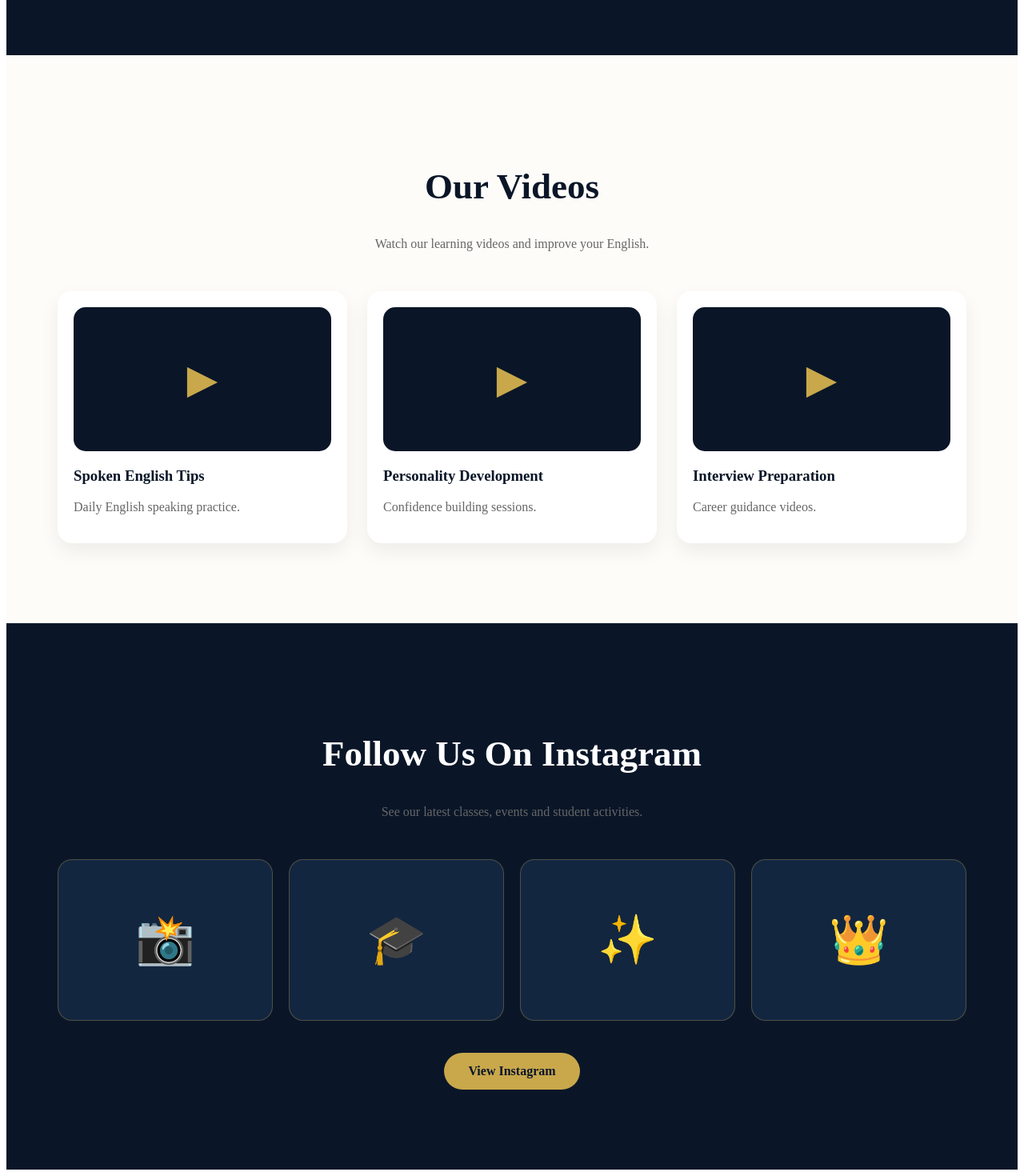
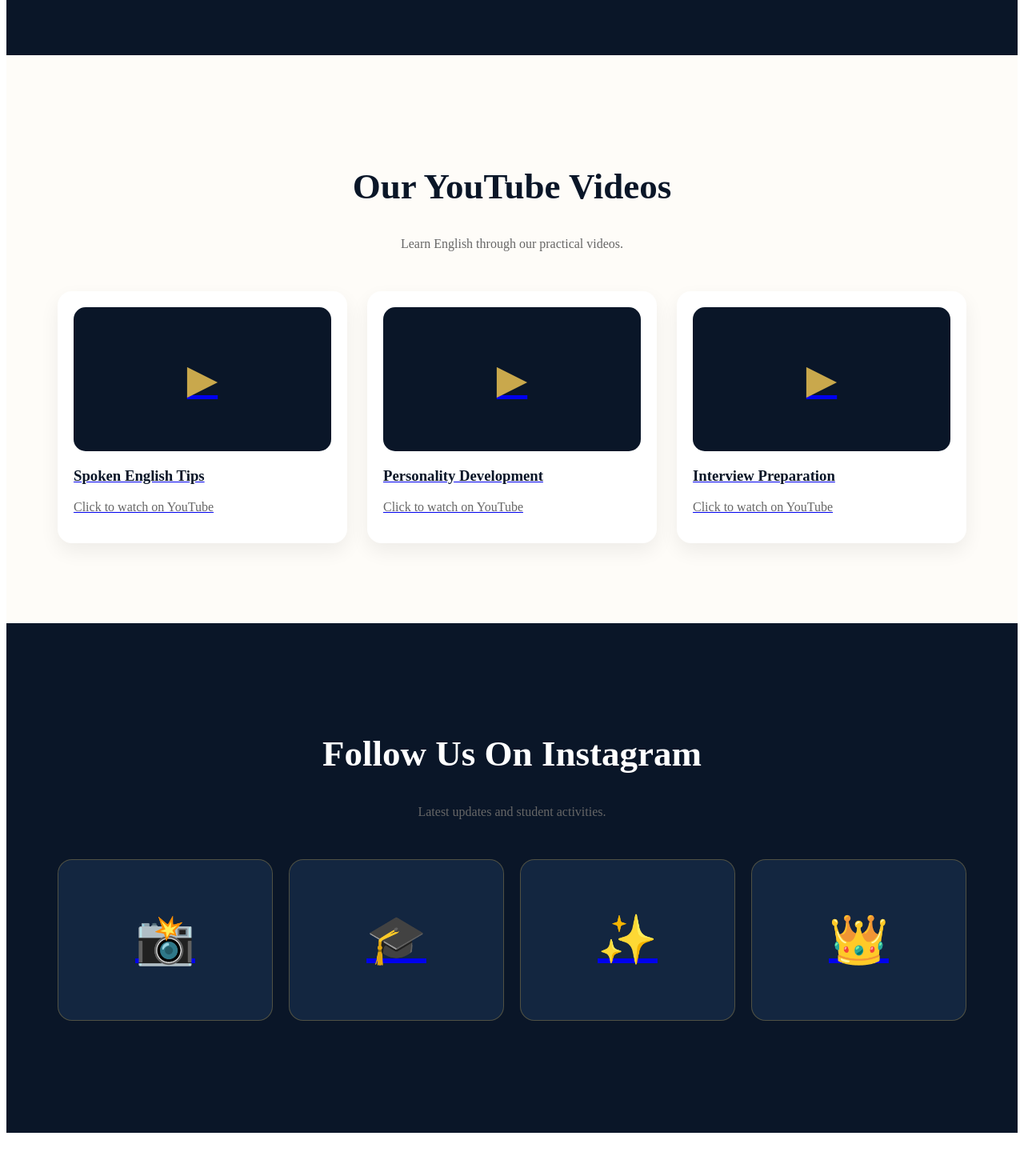
Before and after one commit to vinita4556/royal-gurukul, a React (Vite) app in the folder royal-gurukul/: page / in a window 1280 px wide. Shown: the part 3268-4738 px from the top of the page at 80% size. After the commit the page ends 4692 px from the top, so only its background shows below. Built offline with nearby package versions, Linux system fonts and the light colour scheme.

Commit message:
added youtube and instagram links

```diff
--- a/royal-gurukul/src/components/Instagram.jsx
+++ b/royal-gurukul/src/components/Instagram.jsx
@@ -12,7 +12,7 @@ Follow Us On Instagram
 </h2>
 
 <p>
-See our latest classes, events and student activities.
+Latest updates and student activities.
 </p>
 
 </div>
@@ -22,37 +22,60 @@ See our latest classes, events and student activities.
 <div className="instagram-grid">
 
 
-<div className="insta-card">
+<a
+href="https://instagram.com/YOUR_USERNAME"
+target="_blank"
+rel="noreferrer"
+className="insta-card"
+>
+
 📸
-</div>
+
+</a>
 
 
-<div className="insta-card">
+
+<a
+href="https://instagram.com/YOUR_USERNAME"
+target="_blank"
+rel="noreferrer"
+className="insta-card"
+>
+
 🎓
-</div>
+
+</a>
 
 
-<div className="insta-card">
+
+<a
+href="https://instagram.com/YOUR_USERNAME"
+target="_blank"
+rel="noreferrer"
+className="insta-card"
+>
+
 ✨
-</div>
+
+</a>
 
 
-<div className="insta-card">
+
+<a
+href="https://instagram.com/YOUR_USERNAME"
+target="_blank"
+rel="noreferrer"
+className="insta-card"
+>
+
 👑
-</div>
+
+</a>
 
 
 
 </div>
 
-
-
-<a
-className="instagram-btn"
-href="#"
->
-View Instagram
-</a>
 
 
 </section>
--- a/royal-gurukul/src/components/Videos.jsx
+++ b/royal-gurukul/src/components/Videos.jsx
@@ -1,4 +1,23 @@
 function Videos(){
+
+const videos = [
+{
+title:"Spoken English Tips",
+link:"https://youtube.com/@YOUR_CHANNEL"
+},
+
+{
+title:"Personality Development",
+link:"https://youtube.com/@YOUR_CHANNEL"
+},
+
+{
+title:"Interview Preparation",
+link:"https://youtube.com/@YOUR_CHANNEL"
+}
+
+];
+
 
 return(
 
@@ -8,11 +27,11 @@ return(
 <div className="section-title">
 
 <h2>
-Our Videos
+Our YouTube Videos
 </h2>
 
 <p>
-Watch our learning videos and improve your English.
+Learn English through our practical videos.
 </p>
 
 </div>
@@ -22,59 +41,41 @@ Watch our learning videos and improve your English.
 <div className="video-grid">
 
 
-<div className="video-card">
+{
+videos.map((video,index)=>(
+
+
+<a
+key={index}
+href={video.link}
+target="_blank"
+rel="noreferrer"
+className="video-card"
+>
+
 
 <div className="video-box">
+
 ▶
-</div>
-
-<h3>
-Spoken English Tips
-</h3>
-
-<p>
-Daily English speaking practice.
-</p>
 
 </div>
 
 
+<h3>
+{video.title}
+</h3>
 
 
-<div className="video-card">
-
-<div className="video-box">
-▶
-</div>
-
-<h3>
-Personality Development
-</h3>
-
 <p>
-Confidence building sessions.
+Click to watch on YouTube
 </p>
 
-</div>
+
+</a>
 
 
-
-
-<div className="video-card">
-
-<div className="video-box">
-▶
-</div>
-
-<h3>
-Interview Preparation
-</h3>
-
-<p>
-Career guidance videos.
-</p>
-
-</div>
+))
+}
 
 
 
@@ -83,6 +84,7 @@ Career guidance videos.
 
 </section>
 
+
 )
 
 }
```
